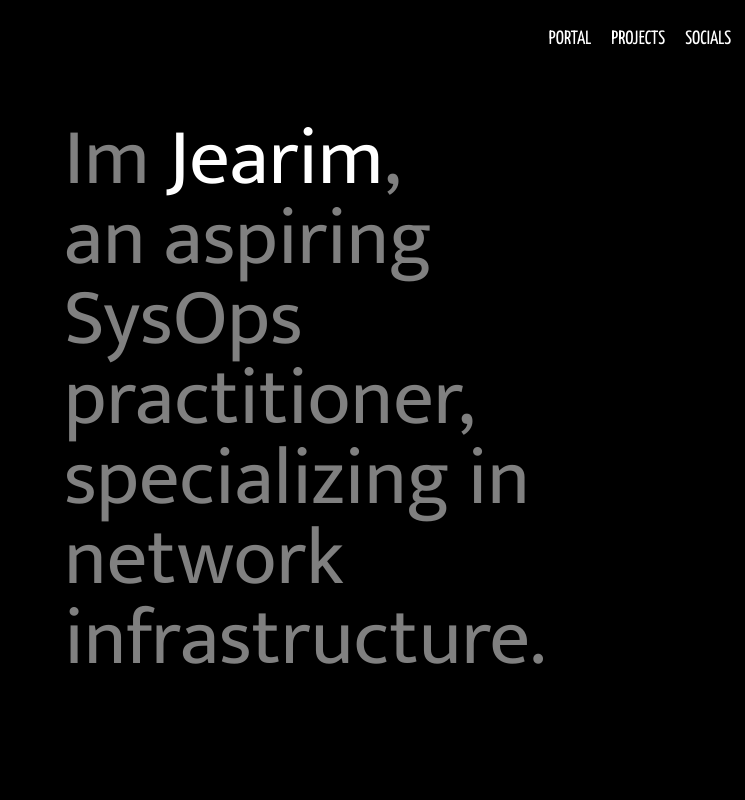
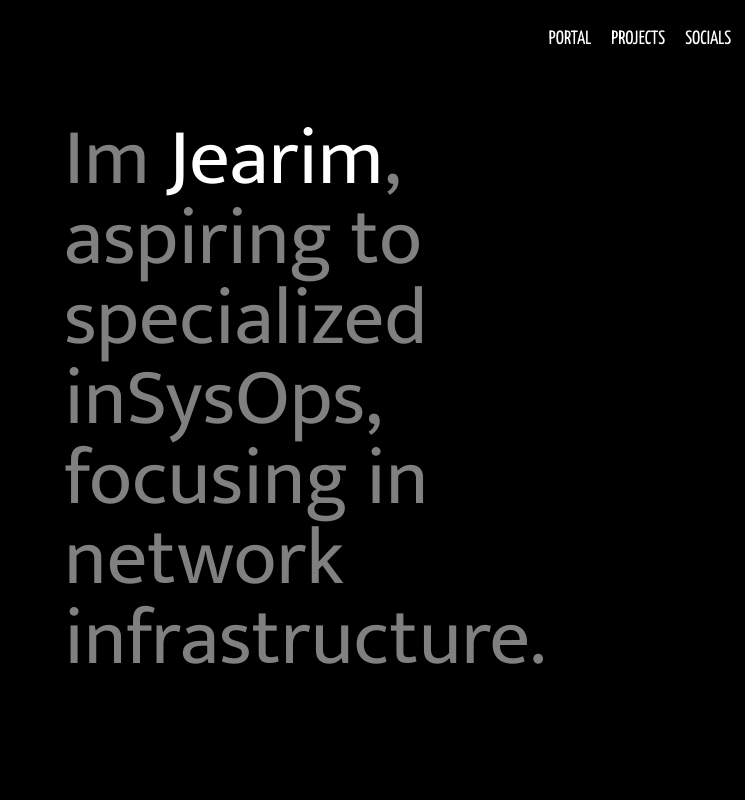
Before and after one commit to hijearim/p_helloWorld, a plain HTML site: page index.html in a window 1280 px wide. Shown: the top 800 px of the page, 0-745 px from the left. Drawn offline with Linux system fonts and the light colour scheme; grey boxes are pictures that could not be loaded.

Commit message:
Update index.html

```diff
--- a/index.html
+++ b/index.html
@@ -26,7 +26,7 @@
 
     <section class="main_page_1" id="page_1">
       <div class="page_1_container">
-        <div class="my_name">Im <span id="jearim">Jearim</span>,<br> an aspiring <span id="sysops">SysOps </span>practitioner,<br>specializing in network infrastructure.</div>
+        <div class="my_name">Im <span id="jearim">Jearim</span>,<br>aspiring to specialized in<span id="sysops">SysOps</span>,<br> focusing in network infrastructure.</div>
         <div class="my_picture">
           <img class="my_pic" src="assets/img/mePic.png" alt="">
         </div>
```
